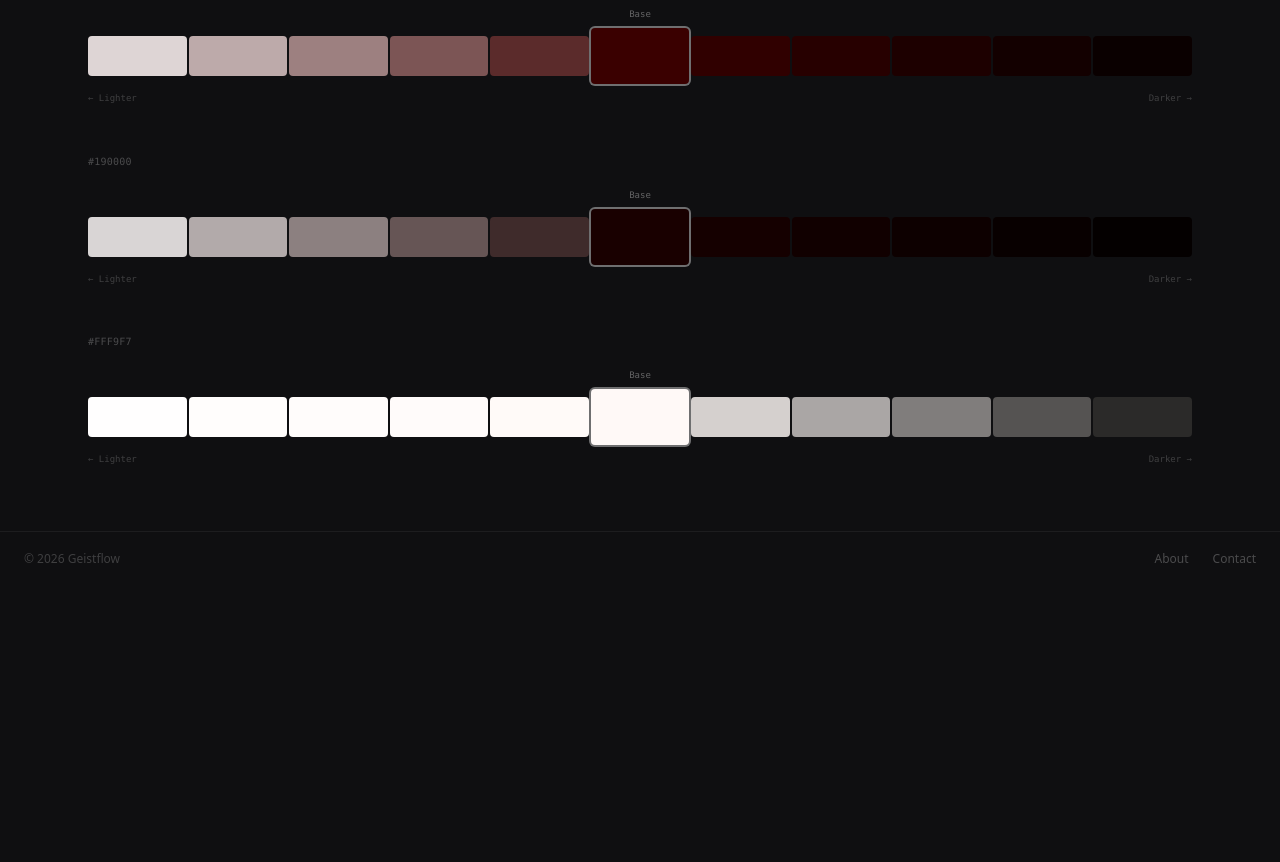
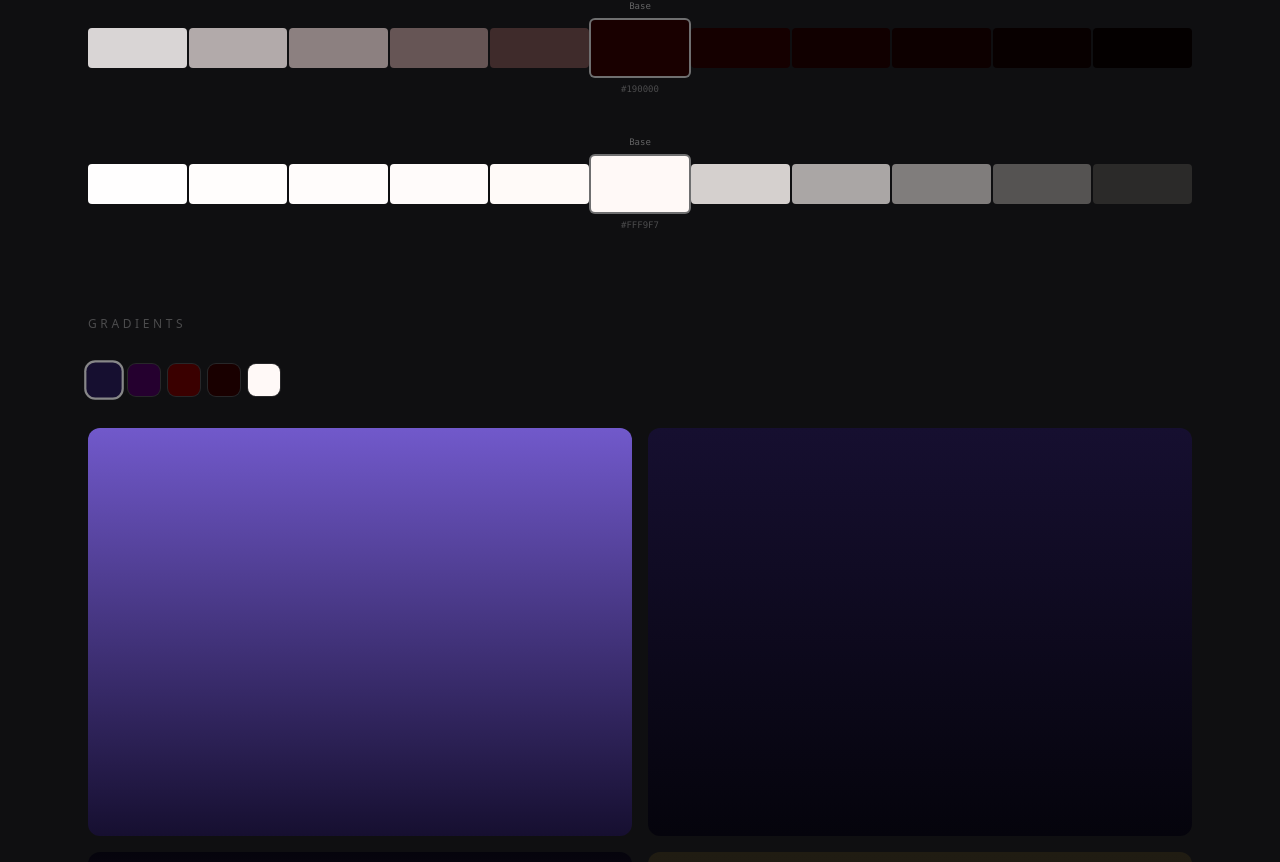
Before and after one commit to buddhikaherath92-dev/geistflow, a React (Vite) app: page /item/1 in a window 1280 px wide. Shown: the part 1139-2001 px from the top of the page. Before the commit the page ends 1726 px from the top, so only its background shows below. Built offline with nearby package versions, Linux system fonts and the light colour scheme.

Commit message:
gradients section added to color palletes
Co-Authored-By: Claude Sonnet 4.6 <noreply@anthropic.com>

```diff
--- a/src/pages/ItemDetail.tsx
+++ b/src/pages/ItemDetail.tsx
@@ -26,7 +26,30 @@ function mixToward(base: [number, number, number], target: [number, number, numb
   )
 }
 
-// Returns 11 values: 5 tints (lightest → least light), base, 5 shades (least dark → darkest)
+function rgbToHsl(r: number, g: number, b: number): [number, number, number] {
+  r /= 255; g /= 255; b /= 255
+  const max = Math.max(r, g, b), min = Math.min(r, g, b)
+  const l = (max + min) / 2
+  if (max === min) return [0, 0, l * 100]
+  const d = max - min
+  const s = l > 0.5 ? d / (2 - max - min) : d / (max + min)
+  let h = 0
+  switch (max) {
+    case r: h = ((g - b) / d + (g < b ? 6 : 0)) / 6; break
+    case g: h = ((b - r) / d + 2) / 6; break
+    case b: h = ((r - g) / d + 4) / 6; break
+  }
+  return [h * 360, s * 100, l * 100]
+}
+
+function hslToHex(h: number, s: number, l: number): string {
+  s /= 100; l /= 100
+  const k = (n: number) => (n + h / 30) % 12
+  const a = s * Math.min(l, 1 - l)
+  const f = (n: number) => l - a * Math.max(-1, Math.min(k(n) - 3, Math.min(9 - k(n), 1)))
+  return toHex(Math.round(f(0) * 255), Math.round(f(8) * 255), Math.round(f(4) * 255))
+}
+
 function generateShades(hex: string): string[] {
   const base = hexToRgb(hex)
   const white: [number, number, number] = [255, 255, 255]
@@ -43,6 +66,28 @@ function generateShades(hex: string): string[] {
     mixToward(base, black, 3 / 6),
     mixToward(base, black, 4 / 6),
     mixToward(base, black, 5 / 6),
+  ]
+}
+
+interface GradientDef {
+  name: string
+  stops: string[]
+}
+
+function generateGradients(hex: string): GradientDef[] {
+  const [r, g, b] = hexToRgb(hex)
+  const [h, s, l] = rgbToHsl(r, g, b)
+
+  const lighter = hslToHex(h, s, Math.min(l + 45, 92))
+  const darker  = hslToHex(h, s, Math.max(l - 15, 3))
+  const hueUp   = hslToHex((h + 30) % 360, s, l)
+  const anchor  = hslToHex((h + 150) % 360, Math.min(s * 0.7, 28), Math.max(l * 0.8, 8))
+
+  return [
+    { name: 'Dusk',     stops: [hex.toUpperCase(), lighter] },
+    { name: 'Ember',    stops: [darker, hex.toUpperCase()] },
+    { name: 'Veil',     stops: [lighter, hueUp, darker] },
+    { name: 'Undertow', stops: [hex.toUpperCase(), anchor] },
   ]
 }
 
@@ -101,6 +146,11 @@ function ShadeSwatch({ color, isBase = false }: { color: string; isBase?: boolea
           Base
         </span>
       )}
+      {isBase && (
+        <span className="absolute -bottom-5 left-1/2 -translate-x-1/2 text-[9px] font-mono text-white/25 whitespace-nowrap pointer-events-none">
+          {color}
+        </span>
+      )}
       <div className="absolute inset-0 flex items-end justify-center pb-1.5 opacity-0 group-hover:opacity-100 transition-opacity duration-150 pointer-events-none">
         <span className="text-[9px] font-mono text-white bg-black/50 px-1 py-0.5 rounded">
           {color}
@@ -118,18 +168,95 @@ function ShadeSwatch({ color, isBase = false }: { color: string; isBase?: boolea
 function ShadeRow({ baseColor }: { baseColor: string }) {
   const shades = generateShades(baseColor)
   return (
-    <div>
-      <span className="text-[10px] font-mono text-white/25 tracking-wide mb-4 block">
-        {baseColor.toUpperCase()}
-      </span>
-      <div className="flex items-center gap-0.5 pt-6">
+    <div className="flex items-center gap-0.5 pt-6 pb-6">
       {shades.map((shade, i) => (
         <ShadeSwatch key={i} color={shade} isBase={i === 5} />
       ))}
     </div>
-      <div className="flex justify-between mt-2">
-        <span className="text-[9px] text-white/20 font-mono">← Lighter</span>
-        <span className="text-[9px] text-white/20 font-mono">Darker →</span>
+  )
+}
+
+function GradientCard({ gradient }: { gradient: GradientDef }) {
+  const [angle, setAngle] = useState(0)
+  const [copied, setCopied] = useState(false)
+
+  const cssGradient = `linear-gradient(${angle}deg, ${gradient.stops.join(', ')})`
+
+  function handleRotate(e: React.MouseEvent) {
+    e.stopPropagation()
+    setAngle(a => (a + 90) % 360)
+  }
+
+  function handleCopy() {
+    navigator.clipboard.writeText(cssGradient).then(() => {
+      setCopied(true)
+      setTimeout(() => setCopied(false), 1500)
+    })
+  }
+
+  return (
+    <div
+      className="relative aspect-[4/3] rounded-xl cursor-pointer group overflow-hidden"
+      style={{ background: cssGradient }}
+      onClick={handleCopy}
+    >
+      {/* gradient name on hover */}
+      <div className="absolute inset-0 flex items-end p-3 opacity-0 group-hover:opacity-100 transition-opacity duration-150 pointer-events-none">
+        <span className="text-[11px] font-mono text-white/80 tracking-wide bg-black/30 px-2 py-1 rounded">
+          {gradient.name}
+        </span>
+      </div>
+
+      {/* rotate button */}
+      <button
+        className="absolute top-2 right-2 w-7 h-7 rounded-full bg-black/30 flex items-center justify-center text-white/60 hover:text-white/90 hover:bg-black/50 transition-colors opacity-0 group-hover:opacity-100 cursor-pointer text-base leading-none"
+        onClick={handleRotate}
+        title="Rotate gradient"
+      >
+        ↻
+      </button>
+
+      {/* copied feedback */}
+      {copied && (
+        <div className="absolute inset-0 flex items-center justify-center bg-black/20 pointer-events-none">
+          <span className="text-[11px] font-mono text-white tracking-wide">Copied</span>
+        </div>
+      )}
+    </div>
+  )
+}
+
+function GradientSection({ colors }: { colors: string[] }) {
+  const [activeColor, setActiveColor] = useState(colors[0])
+  const gradients = generateGradients(activeColor)
+
+  return (
+    <div>
+      {/* colour tabs */}
+      <div className="flex gap-2 mb-8">
+        {colors.map(color => (
+          <button
+            key={color}
+            className={`w-8 h-8 rounded-lg cursor-pointer transition-all ${
+              activeColor === color
+                ? 'ring-2 ring-white/50 scale-110'
+                : 'ring-1 ring-white/10 hover:ring-white/30'
+            }`}
+            style={{ backgroundColor: color }}
+            onClick={() => setActiveColor(color)}
+            title={color}
+          />
+        ))}
+      </div>
+
+      {/* gradient grid — key on activeColor so angle state resets on tab switch */}
+      <div key={activeColor} className="grid grid-cols-2 gap-4">
+        {gradients.map(gradient => (
+          <GradientCard
+            key={`${activeColor}-${gradient.name}`}
+            gradient={gradient}
+          />
+        ))}
       </div>
     </div>
   )
@@ -204,14 +331,12 @@ export default function ItemDetail() {
           <span className="text-[11px] text-white/35 tracking-widest uppercase">
             {item.category}
           </span>
-
           <div>
             <h1 className="text-white/85 text-3xl font-medium tracking-tight leading-snug mb-4">
               {item.title}
             </h1>
             <p className="text-white/50 text-base leading-relaxed">{item.description}</p>
           </div>
-
           <p className="text-white/80 text-2xl font-medium">
             {item.price === 0 ? 'Free' : `$${item.price}`}
           </p>
@@ -219,14 +344,21 @@ export default function ItemDetail() {
       </div>
 
       {isPalette && (
+        <>
           <div className="mt-20">
-          <p className="text-white/25 text-xs tracking-[0.3em] uppercase mb-10">Shades</p>
-          <div className="flex flex-col gap-12">
+            <p className="text-white/25 text-xs tracking-[0.3em] uppercase mb-4">Shades</p>
+            <div className="flex flex-col gap-8">
               {item.colors!.map((color) => (
                 <ShadeRow key={color} baseColor={color} />
               ))}
             </div>
           </div>
+
+          <div className="mt-20">
+            <p className="text-white/25 text-xs tracking-[0.3em] uppercase mb-8">Gradients</p>
+            <GradientSection colors={item.colors!} />
+          </div>
+        </>
       )}
     </main>
   )
```
Lines whose indentation alone changed are shown as unchanged.
